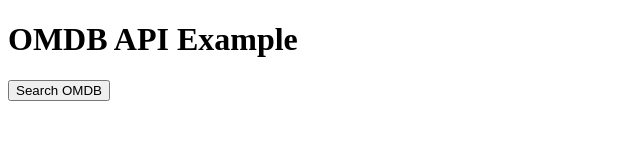
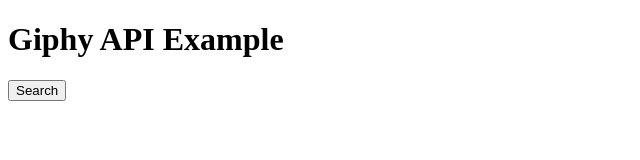
Before and after one commit to aleleyva10/giphyExample, a plain HTML site: page index.html in a window 1280 px wide. Shown: the whole page, without its empty margins (0-640 px from the left). Drawn offline with Linux system fonts and the light colour scheme.

Commit message:
Update index.html

```diff
--- a/index.html
+++ b/index.html
@@ -2,13 +2,13 @@
 <html>
   <head>
     <meta charset="utf-8">
-    <title>OMDB API Example</title>
+    <title>Giphy API Example</title>
     <script src="scripts/vendors/jquery-3.0.0.min.js" charset="utf-8"></script>
     <script src="scripts/apiExample.js" charset="utf-8"></script>
   </head>
   <body>
-    <h1>OMDB API Example</h1>
-    <button id='searchNow'>Search OMDB</button>
+    <h1>Giphy API Example</h1>
+    <button id='searchNow'>Search</button>
     <div id='outputDiv'></div>
   </body>
 </html>
```
